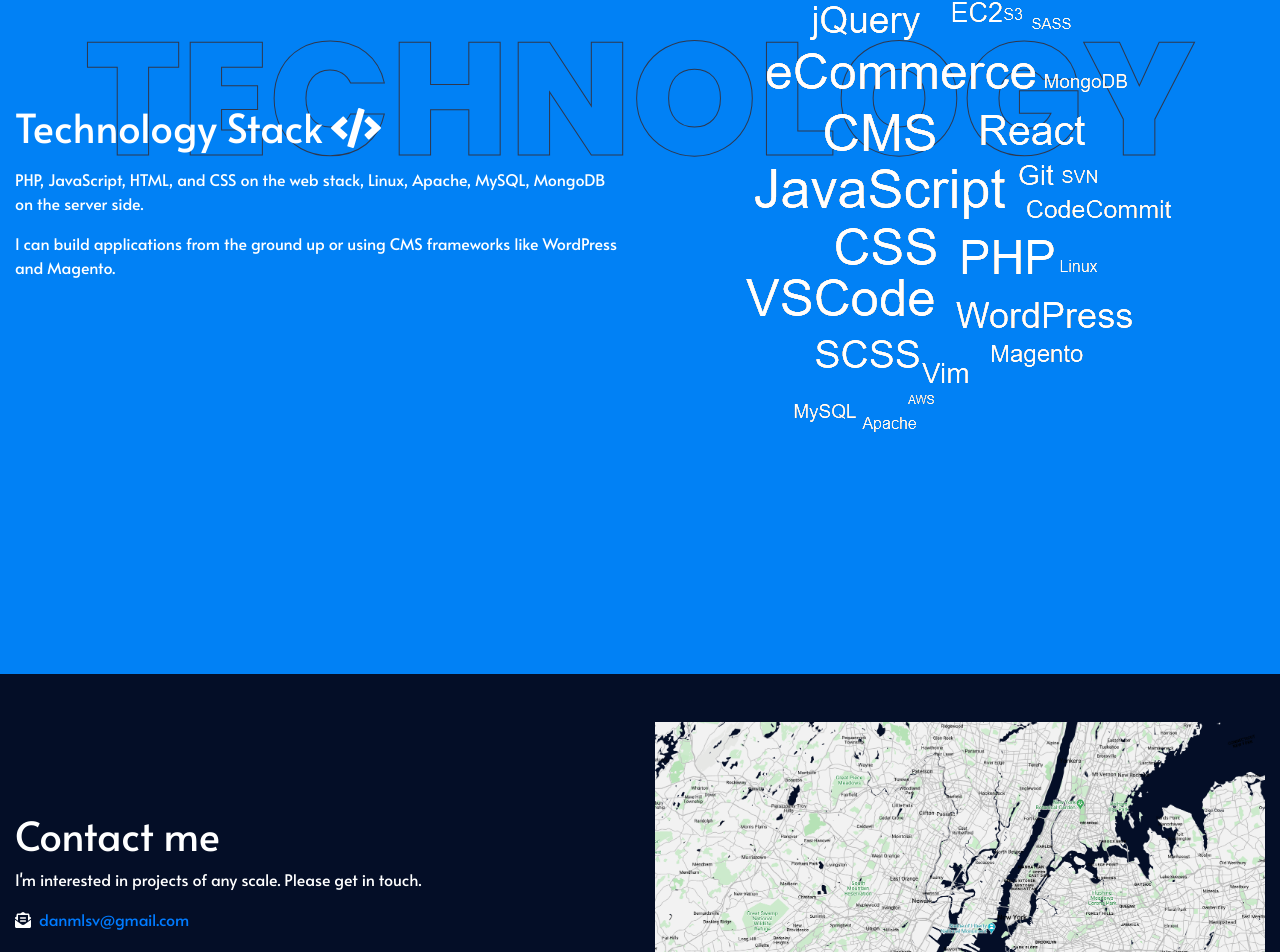
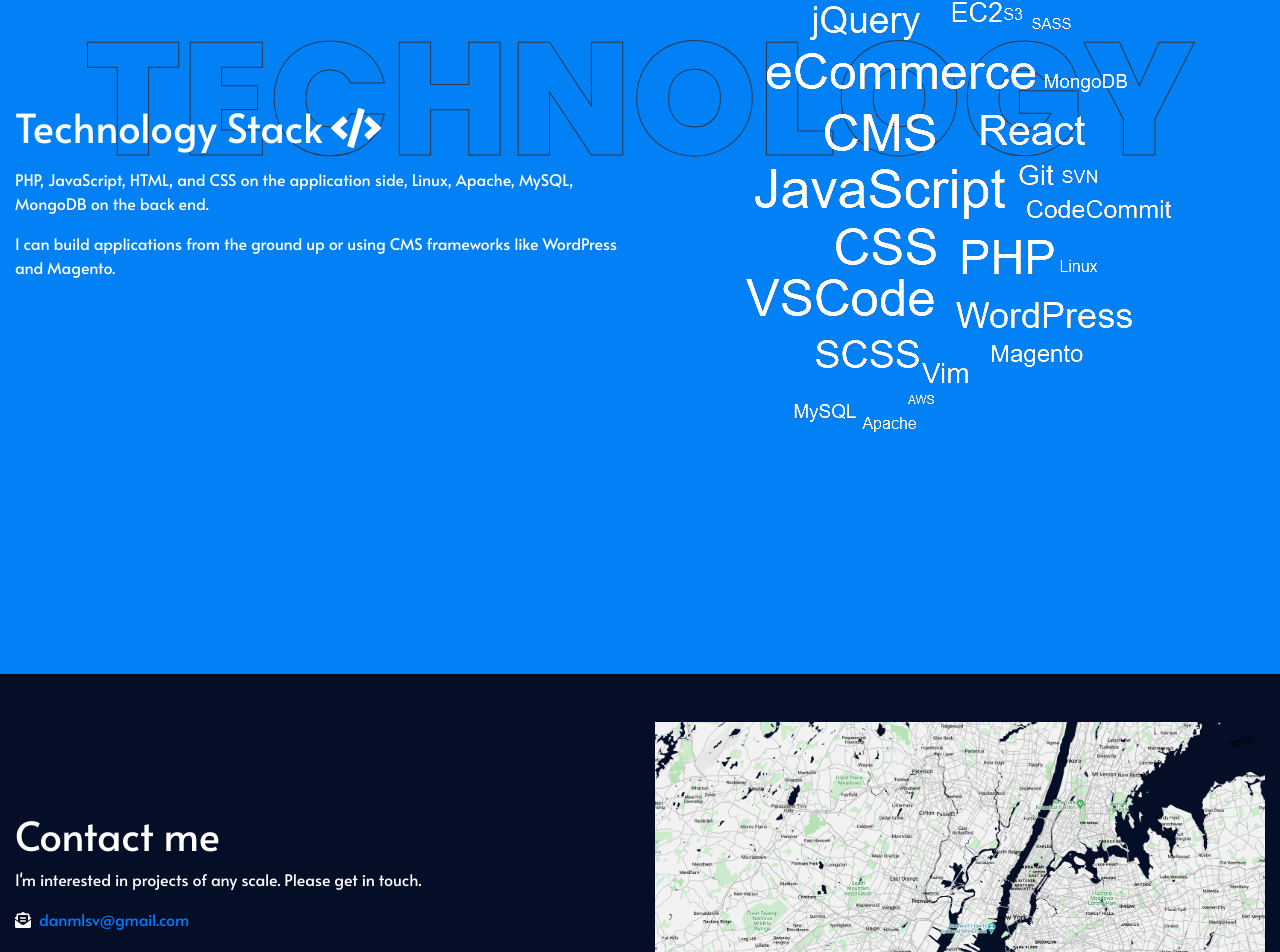
Before and after one commit to dmls/portfolio, a React (Create React App) app: page / in a window 1280 px wide. Shown: the part 2996-3948 px from the top of the page. Built offline with nearby package versions, Linux system fonts and the light colour scheme.

Commit message:
Copy update

```diff
--- a/src/Components/Tech.js
+++ b/src/Components/Tech.js
@@ -15,7 +15,7 @@
             Tech<span className="d-none d-lg-inline-block">nology</span> Stack
             <FontAwesomeIcon className="ml-2" icon={faCode} />
           </h1>
-          <p>PHP, JavaScript, HTML, and CSS on the web stack, Linux, Apache, MySQL, MongoDB on the server side.</p>
+          <p>PHP, JavaScript, HTML, and CSS on the application side, Linux, Apache, MySQL, MongoDB on the back end.</p>
           <p>I can build applications from the ground up or using CMS frameworks like WordPress and Magento.</p>
         </Col>
 
```
